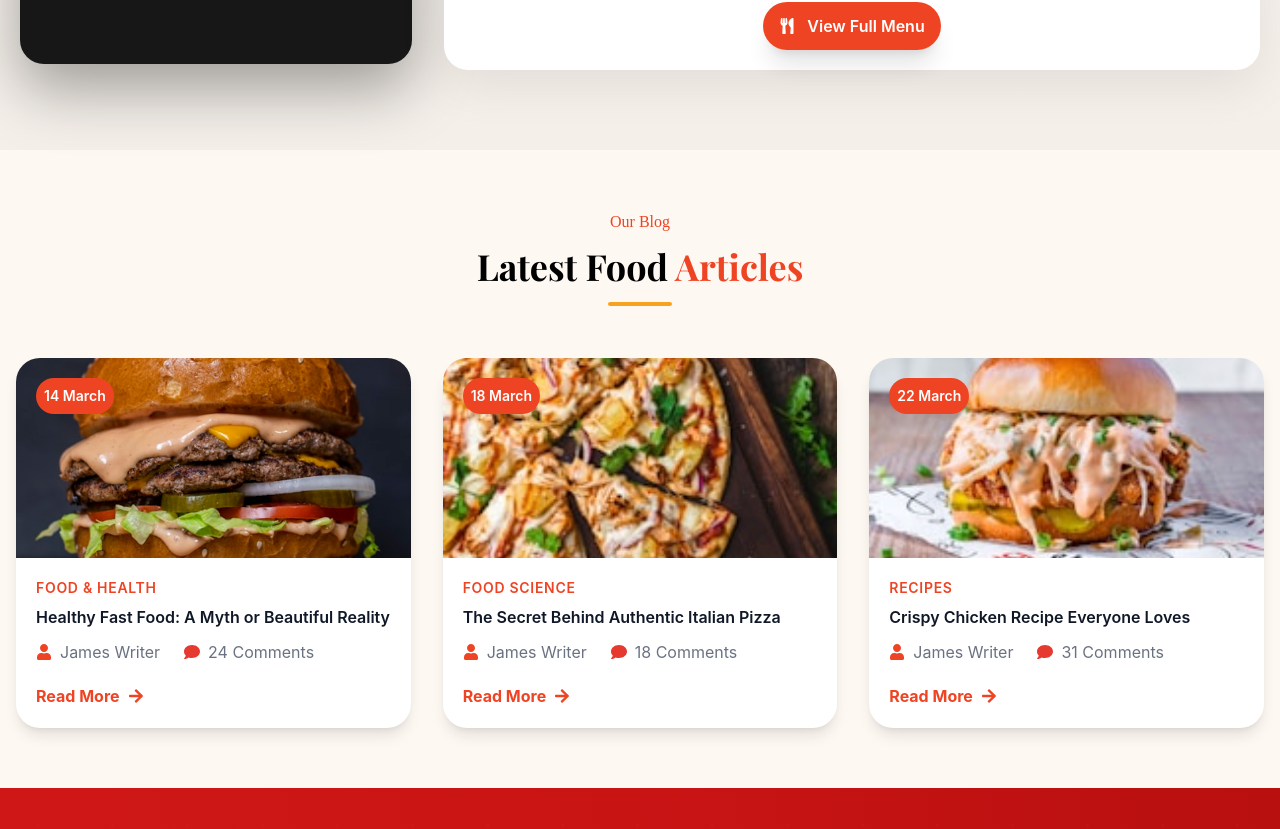
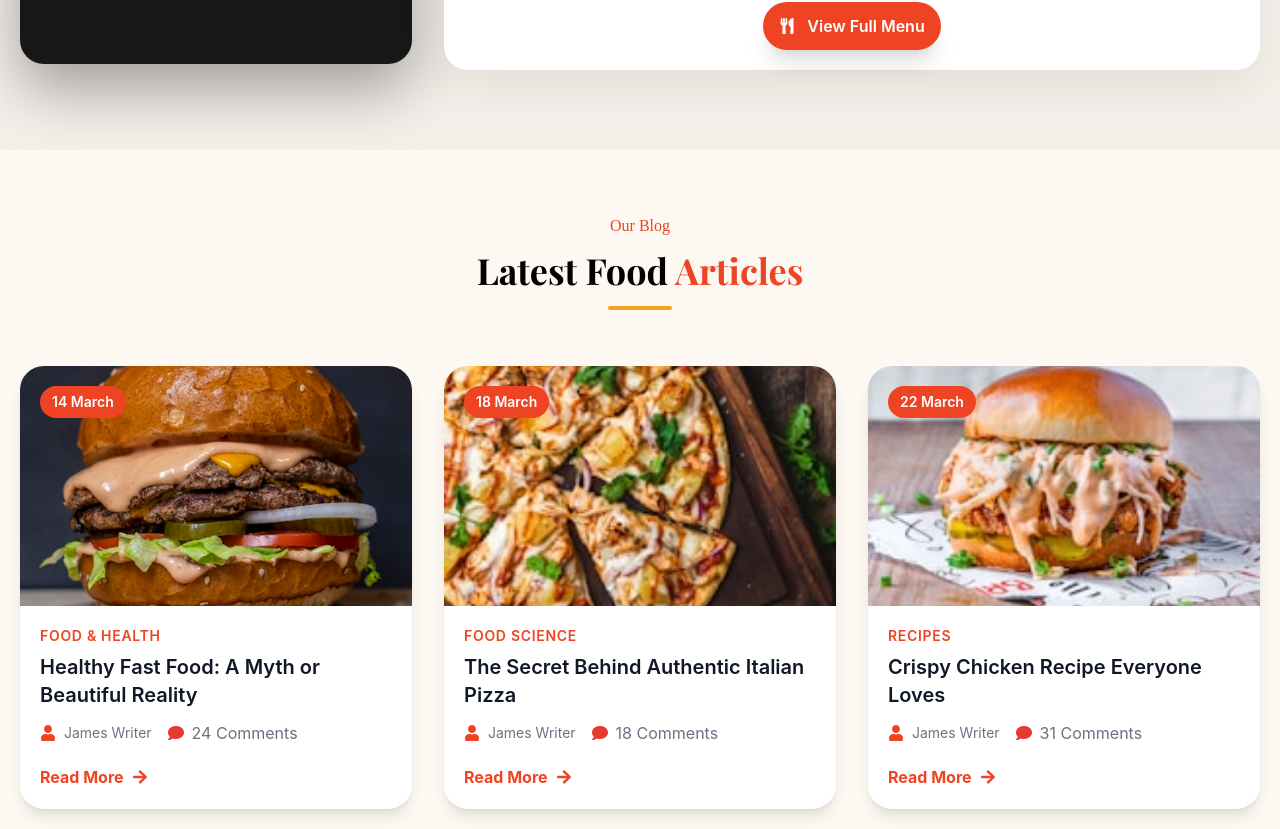
Before and after one commit to shoaibmhr/Sarab, a React (Vite) app: page / in a window 1280 px wide. Shown: the part 7711-8540 px from the top of the page. Built offline with nearby package versions, Linux system fonts and the light colour scheme.

Commit message:
changing

```diff
--- a/src/website/components/Blog.jsx
+++ b/src/website/components/Blog.jsx
@@ -36,14 +36,16 @@ const Blog = () => {
   ];
 
   return (
-    <section id="blog" className="bg-[#fdf8f2] py-15">
-      <div className="max-w-7xl mx-auto px-4">
+    <section id="blog" className="bg-[#fdf8f2] py-12 sm:py-14 lg:py-16">
+      <div className="max-w-7xl mx-auto px-5">
         {/* Heading */}
 
         <div className="text-center">
-          <p className="text-[#ef4423] text-1xl font-play">Our Blog</p>
+          <p className="text-[#ef4423] text-sm sm:text-base font-play">
+            Our Blog
+          </p>
 
-          <h2 className="text-2xl lg:text-4xl font-bold font-playfair mt-3">
+          <h2 className="text-2xl sm:text-3xl lg:text-4xl font-bold font-playfair mt-3">
             Latest Food <span className="text-[#ef4423]">Articles</span>
           </h2>
 
@@ -52,7 +54,7 @@ const Blog = () => {
 
         {/* Blog Cards */}
 
-        <div className="grid grid-cols-1 md:grid-cols-2 lg:grid-cols-3 gap-8 mt-13">
+        <div className="grid grid-cols-1 md:grid-cols-2 lg:grid-cols-3 gap-6 lg:gap-8 mt-10 sm:mt-12 lg:mt-14">
           {foods.map((food) => (
             <div
               key={food.id}
@@ -61,13 +63,13 @@ const Blog = () => {
               {/* Image */}
 
               <div className="relative overflow-hidden">
-                <img
+                <img loading="lazy"
                   src={food.image}
                   alt={food.title}
-                  className="w-full h-50 object-cover group-hover:scale-110 transition duration-500"
+                  className="w-full h-52 sm:h-56 lg:h-60 object-cover group-hover:scale-110 transition duration-500"
                 />
 
-                <span className="absolute top-5 left-5 bg-[#ef4423] text-white px-2 py-2 rounded-full text-sm font-semibold">
+                <span className="absolute top-5 left-5 bg-[#ef4423] text-white px-3 py-1.5 text-xs sm:text-sm rounded-full  font-semibold">
                   {food.badge}
                 </span>
               </div>
@@ -79,14 +81,14 @@ const Blog = () => {
                   {food.category}
                 </p>
 
-                <h3 className="text-l font-semibold mt-2 leading-snug text-gray-900">
+                <h3 className="text-lg sm:text-xl font-semibold mt-2 leading-snug text-gray-900">
                   {food.title}
                 </h3>
 
-                <div className="flex items-center gap-6 mt-3 text-gray-500">
+                <div className="flex flex-wrap items-center gap-4 text-sm sm:text-base mt-3 text-gray-500">
                   <div className="flex items-center gap-2">
                     <FaUser className="text-[#ef4423] text-md" />
-                    <span>{food.author}</span>
+                    <span className="text-sm">{food.author}</span>
                   </div>
 
                   <div className="flex items-center gap-2">
@@ -95,7 +97,7 @@ const Blog = () => {
                   </div>
                 </div>
 
-                <button className="mt-5 text-[#ef4423] font-bold flex items-center gap-2 hover:gap-4 transition-all">
+                <button className="mt-5 text-[#ef4423] font-bold flex items-center gap-2 hover:gap-3 transition-all">
                   Read More
                   <FaArrowRight />
                 </button>
```
